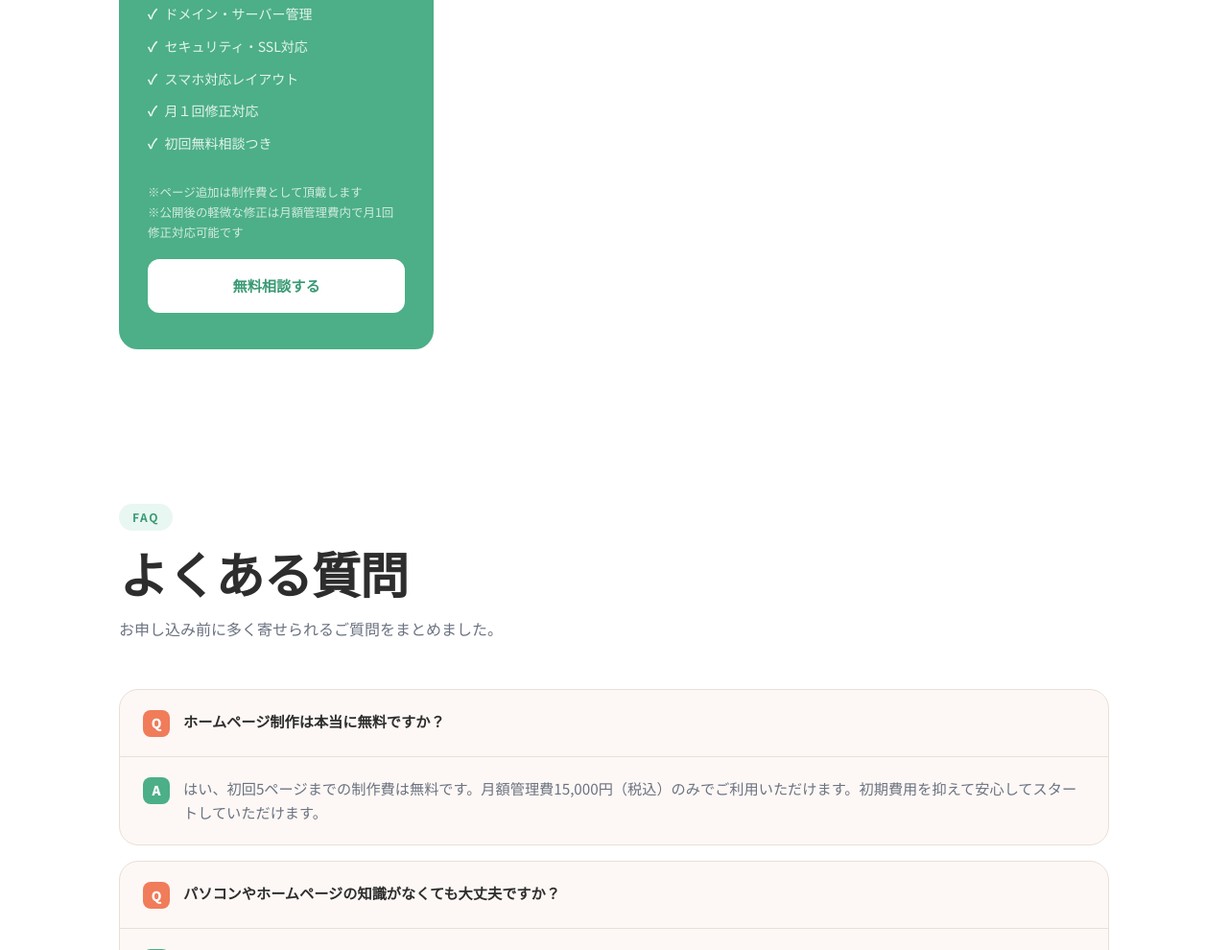
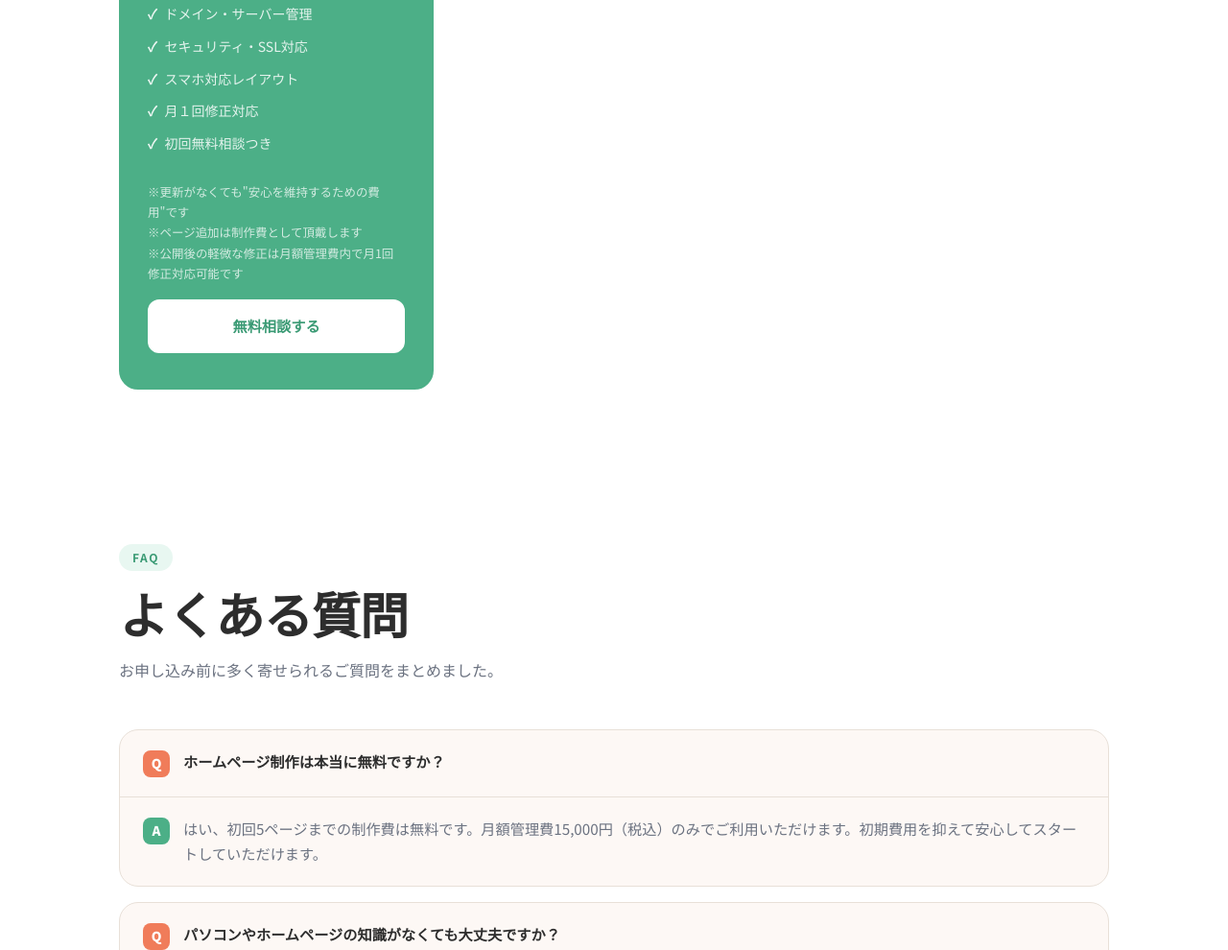
Before and after one commit to skip11ski-cell/yorisoi-hp, a website: page caresite.html in a window 1280 px wide. Shown: the part 5566-6556 px from the top of the page at 96% size. Drawn offline with Linux system fonts and the light colour scheme.

Commit message:
月額管理費の注記に「安心を維持するための費用」の説明を追加
Co-Authored-By: Claude Sonnet 4.6 <noreply@anthropic.com>

```diff
--- a/caresite.html
+++ b/caresite.html
@@ -934,7 +934,7 @@
             <li class="plan-item">月１回修正対応</li>
             <li class="plan-item">初回無料相談つき</li>
           </ul>
-          <p class="plan-note">※ページ追加は制作費として頂戴します<br>※公開後の軽微な修正は月額管理費内で月1回修正対応可能です</p>
+          <p class="plan-note">※更新がなくても"安心を維持するための費用"です<br>※ページ追加は制作費として頂戴します<br>※公開後の軽微な修正は月額管理費内で月1回修正対応可能です</p>
           <a href="#contact" class="btn-plan">無料相談する</a>
         </div>
 
```
